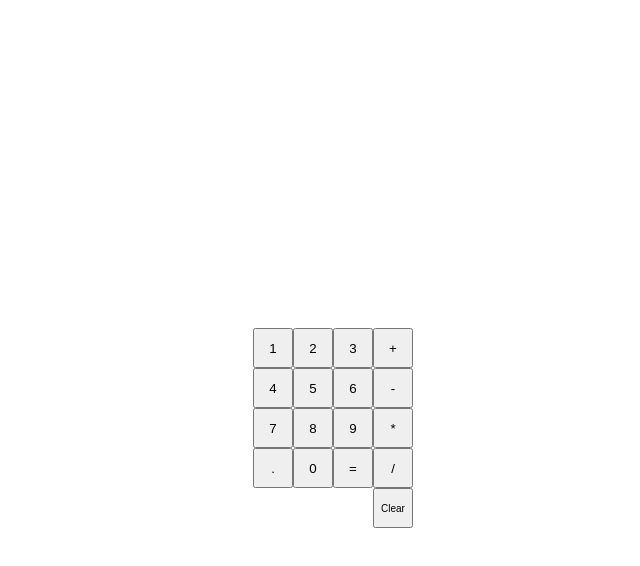
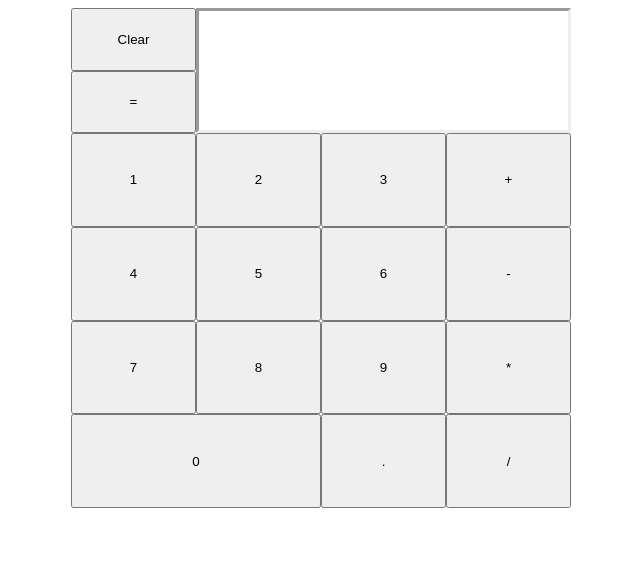
Before and after one commit to VessOne7/Calculator, a plain HTML site: page index.html in a window 1280 px wide. Shown: the whole page, without its empty margins (319-959 px from the left). Drawn offline with Linux system fonts and the light colour scheme.

Commit message:
I'm done with calculator

```diff
--- a/index.html
+++ b/index.html
@@ -8,28 +8,30 @@
     <title>Calculator</title>
 </head>
 <body>
-    <div class="display"></div>
-    <div class="buttons">
-        <div class="divNumber">
+    <div class="calculator">
+        <div class="top">
+            <div class="topButtons">
+                <button class="clear">Clear</button>
+                <button class="equals">=</button>
+            </div>
+            <div class="display"></div>
+        </div>
+        <div class="bottom">
             <button class="number">1</button>
             <button class="number">2</button>
             <button class="number">3</button>
+            <button class="operator">+</button>
             <button class="number">4</button>
             <button class="number">5</button>
             <button class="number">6</button>
+            <button class="operator">-</button>
             <button class="number">7</button>
             <button class="number">8</button>
             <button class="number">9</button>
+            <button class="operator">*</button>
+            <button class="number" id="zero">0</button>
             <button class="dot">.</button>
-            <button class="number">0</button>
-            <button class="equals">=</button>
-        </div>
-        <div class="operators">
-            <button class="operator">+</button>
-            <button class="operator">-</button>
-            <button class="operator">*</button>
             <button class="operator">/</button>
-            <button class="clear">Clear</button>
         </div>
     </div>
 </body>
--- a/styles.css
+++ b/styles.css
@@ -1,45 +1,44 @@
-body{
-  display: flex;
-  flex-direction: column;
-  justify-content: center;
-  align-items: center;
-  height: 100vh;
-}
-
-.buttons{
-    display: flex;
-    justify-content: center;
-    width: 50vh;
-    height: 50vh;
-    flex: 0;
-}
-
-.operators{
+.calculator{
+    margin: auto;
+    height: 500px;
+    width: 500px;
     display: flex;
     flex-direction: column;
 }
 
-.divNumber{
+.bottom{
     display: flex;
     flex-wrap: wrap;
-    align-items: flex-start;
-    width: 9em;
-    justify-content: end;
-    align-content: flex-start;
+    flex: 0 0 75%;
 }
 
-button{
-    width: 40px;
-    height: 40px;
+.bottom > button {
+    flex: 0 0 25%;
 }
 
-.clear{
-    text-align: center;
-    font-size:10px;
+#zero{
+    flex: 0 0 50%;
+}
+
+.top{
+    display: flex;
+    flex-direction: row;
+    flex: 0 0 25%;
+}
+
+.topButtons{
+    display: flex;
+    flex-direction: column;
+    flex: 0 0 25%;
+}
+
+.topButtons > * {
+    flex: 0 0 50%;
 }
 
 .display{
-    height: 40px;
-    width: 160px;
-    border: 2px black;
+    box-sizing: border-box;
+    border-style: inset;
+    text-align: center;
+    flex: 0 0 75%;
 }
```
